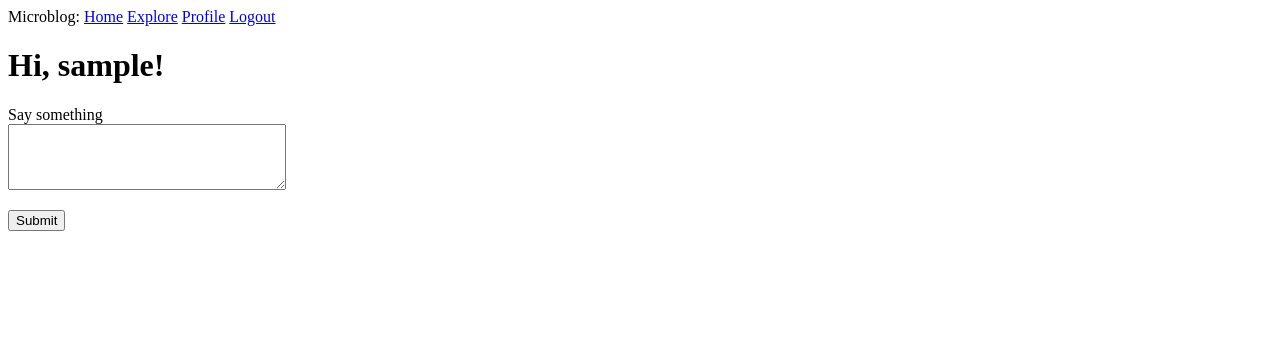
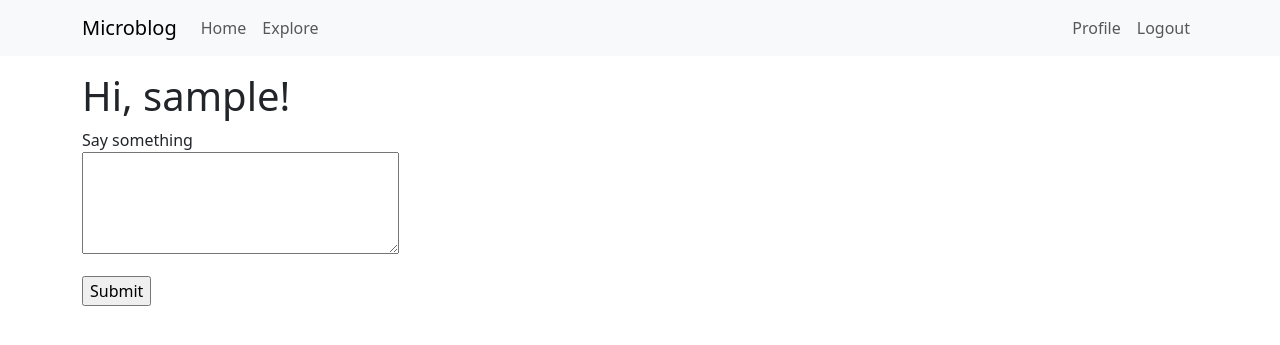
Before and after one commit to paalso/microblog, a Flask app: page /index in a window 1280 px wide. Shown: the top 345 px of the page. Run offline with Flask 3, Linux system fonts and the light colour scheme; the visitor is signed in with stand-in values (Sample User, id 1); data comes from the database, SQL or seed files in the repository; data that the repository does not hold is empty.

Commit message:
Layout templates.base using Bootstrap

```diff
--- a/app/templates/base.html
+++ b/app/templates/base.html
@@ -1,35 +1,76 @@
 <!DOCTYPE html>
-<html>
+<html lang="en">
   <head>
+    <meta charset="utf-8">
+    <meta name="viewport" content="width=device-width, initial-scale=1">
     {% if title %}
       <title>{{ title }} - Microblog</title>
     {% else %}
       <title>Welcome to Microblog</title>
     {% endif %}
+    <link href="https://cdn.jsdelivr.net/npm/bootstrap@5.3.8/dist/css/bootstrap.min.css"
+          rel="stylesheet"
+          integrity="sha384-sRIl4kxILFvY47J16cr9ZwB07vP4J8+LH7qKQnuqkuIAvNWLzeN8tE5YBujZqJLB"
+          crossorigin="anonymous">
   </head>
   <body>
-    <div>
-      Microblog:
-      <a href="{{ url_for('main.index') }}">Home</a>
-      <a href="{{ url_for('main.explore') }}">Explore</a>
+    <nav class="navbar navbar-expand-lg bg-body-tertiary">
+      <div class="container">
+        <a class="navbar-brand" href="{{ url_for('main.index') }}">Microblog</a>
+        <button class="navbar-toggler"
+                type="button"
+                data-bs-toggle="collapse"
+                data-bs-target="#navbarSupportedContent"
+                aria-controls="navbarSupportedContent"
+                aria-expanded="false"
+                aria-label="Toggle navigation">
+          <span class="navbar-toggler-icon"></span>
+        </button>
+        <div class="collapse navbar-collapse" id="navbarSupportedContent">
+          <ul class="navbar-nav me-auto mb-2 mb-lg-0">
+            <li class="nav-item">
+              <a class="nav-link"
+                 aria-current="page"
+                 href="{{ url_for('main.index') }}">Home</a>
+            </li>
+            <li class="nav-item">
+              <a class="nav-link"
+                 aria-current="page"
+                 href="{{ url_for('main.explore') }}">Explore</a>
+            </li>
+          </ul>
+          <ul class="navbar-nav mb-2 mb-lg-0">
             {% if current_user.is_anonymous %}
-        <a href="{{ url_for('main.login') }}">Login</a>
+              <li class="nav-item">
+                <a class="nav-link"
+                   aria-current="page"
+                   href="{{ url_for('main.login') }}">Login</a>
+              </li>
             {% else %}
-        <a href="{{ url_for('main.user', username=current_user.username) }}">Profile</a>
-        <a href="{{ url_for('main.logout') }}">Logout</a>
+              <li class="nav-item">
+                <a class="nav-link"
+                   aria-current="page"
+                   href="{{ url_for('main.user', username=current_user.username) }}">Profile</a>
+              </li>
+              <li class="nav-item">
+                <a class="nav-link"
+                   aria-current="page"
+                   href="{{ url_for('main.logout') }}">Logout</a>
+              </li>
             {% endif %}
-      {% if current_user.is_admin %}
-        <a href="{{ url_for('main.users') }}">Users</a>
-        <a href="{{ url_for('main.posts') }}">Posts</a>
-      {% endif %}
+          </ul>
         </div>
+      </div>
+    </nav>
+    <div class="container mt-3">
       {% with messages = get_flashed_messages() %}
         {% if messages %}
-        <ul>
-          {% for message in messages %}<li>{{ message }}</li>{% endfor %}
-        </ul>
+          {% for message in messages %}<div class="alert alert-info" role="alert">{{ message }}</div>{% endfor %}
         {% endif %}
       {% endwith %}
       {% block content %}{% endblock %}
+    </div>
+    <script src="https://cdn.jsdelivr.net/npm/bootstrap@5.3.2/dist/js/bootstrap.bundle.min.js" integrity="sha384-C6RzsynM9kWDrMNeT87bh95OGNyZPhcTNXj1NW7RuBCsyN/o0jlpcV8Qyq46cDfL" crossorigin="anonymous">
+    </script>
   </body>
 </html>
```
Lines whose indentation alone changed are shown as unchanged.
